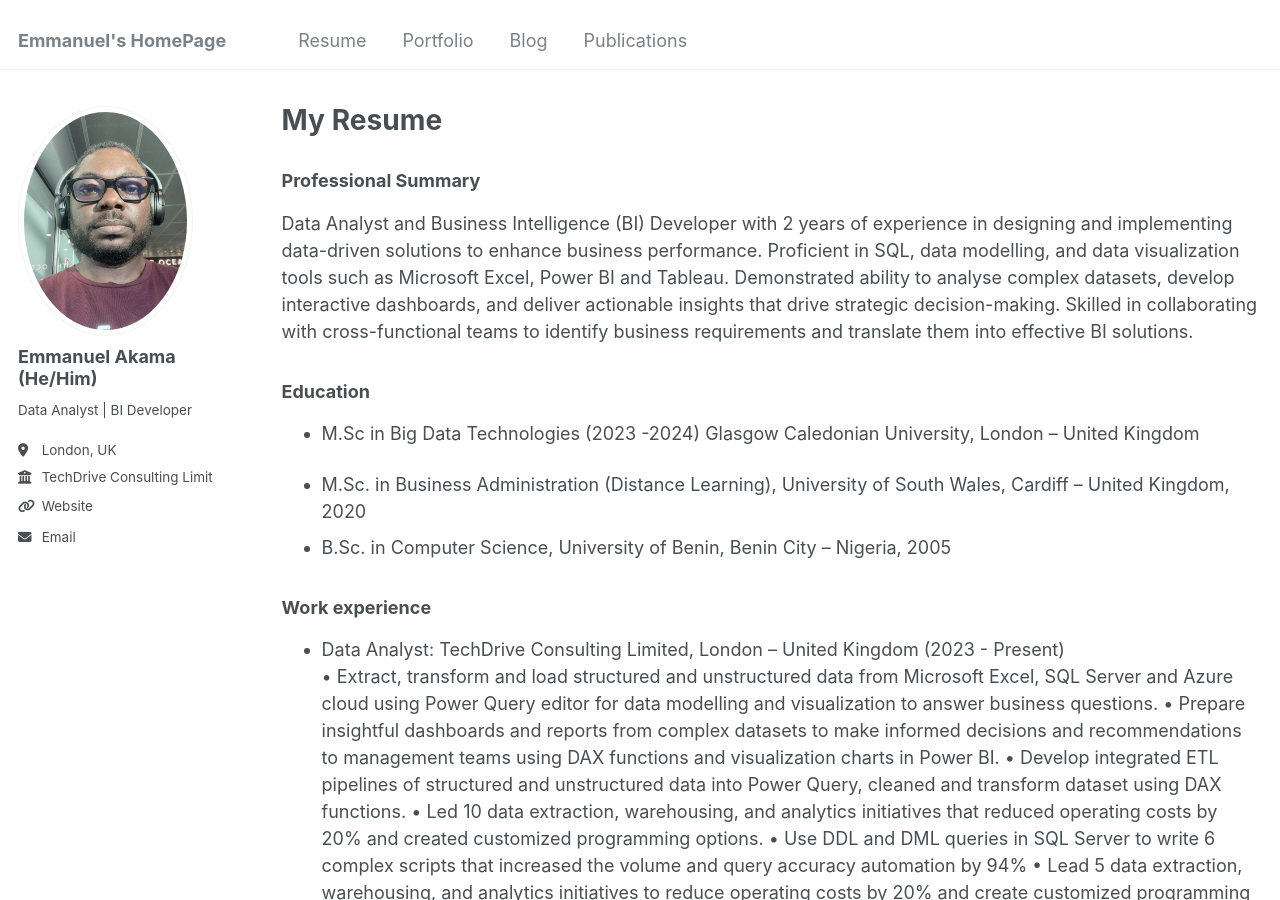
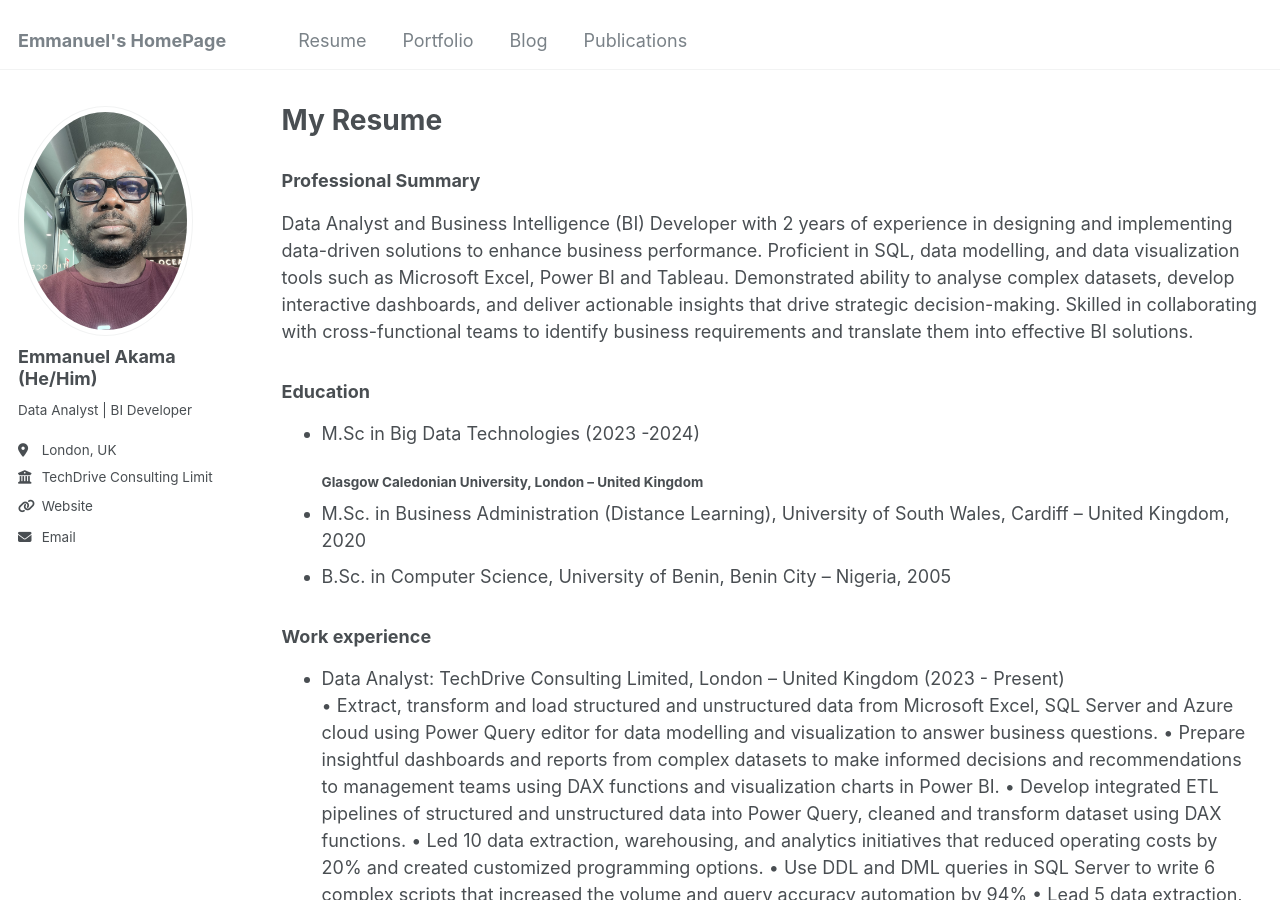
Before and after one commit to Akama-EO/Akama-EO.github.io, a Jekyll site: the page built from _pages/cv.md, in a window 1280 px wide and 900 px high. Built offline with Jekyll 4.4.1, drawn with Linux system fonts in a browser that asks for light colours.

Commit message:
Update cv.md

```diff
--- a/_pages/cv.md
+++ b/_pages/cv.md
@@ -14,7 +14,7 @@ Data Analyst and Business Intelligence (BI) Developer with 2 years of experience
 
 ### Education
 * M.Sc in Big Data Technologies (2023 -2024)
-  Glasgow Caledonian University, London – United Kingdom
+#### Glasgow Caledonian University, London – United Kingdom
 
 * M.Sc. in Business Administration (Distance Learning), University of South Wales, Cardiff	– United Kingdom, 2020
 * B.Sc. in Computer Science, University of Benin, Benin City – Nigeria, 2005
```
